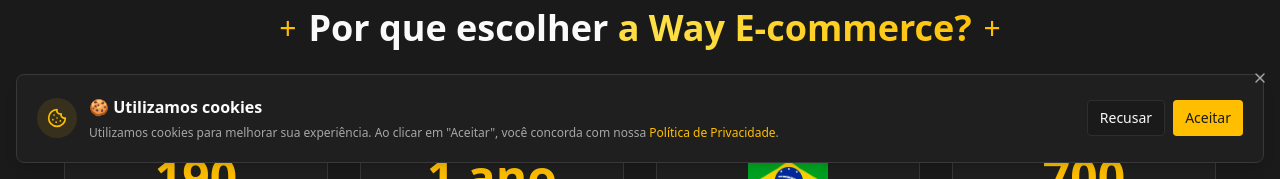
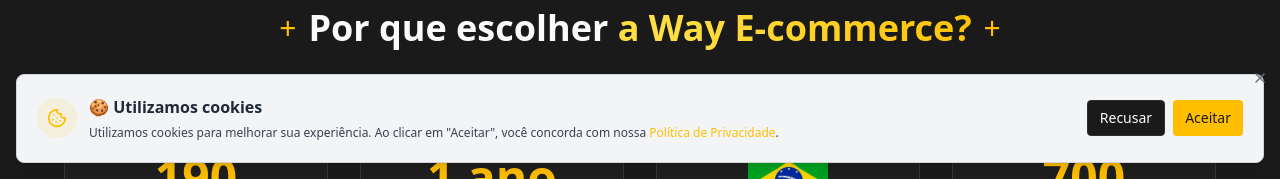
Before and after one commit to rocketset/way, a React (Vite) app: page / in a window 1280 px wide. Shown: the part 621-800 px from the top of the page. Built offline with nearby package versions, Linux system fonts and the light colour scheme; no server answers; the database is empty; the HTML template or start-up script is replaced by a standard one.

Commit message:
Refactor cookie consent banner

```diff
--- a/src/components/CookieConsent.tsx
+++ b/src/components/CookieConsent.tsx
@@ -44,7 +44,7 @@ export function CookieConsent() {
       )}
     >
       <div className="max-w-7xl mx-auto">
-        <div className="bg-card border border-border rounded-lg shadow-lg p-4 md:p-5">
+        <div className="bg-white dark:bg-gray-100 border border-gray-200 dark:border-gray-300 rounded-lg shadow-lg p-4 md:p-5">
           <div className="flex flex-col md:flex-row items-start md:items-center gap-3">
             {/* Ícone */}
             <div className="flex-shrink-0">
@@ -55,10 +55,10 @@ export function CookieConsent() {
 
             {/* Conteúdo */}
             <div className="flex-1 space-y-1">
-              <h3 className="text-base font-semibold text-foreground">
+              <h3 className="text-base font-semibold text-gray-900 dark:text-gray-800">
                 🍪 Utilizamos cookies
               </h3>
-              <p className="text-xs text-muted-foreground leading-relaxed">
+              <p className="text-xs text-gray-600 dark:text-gray-700 leading-relaxed">
                 Utilizamos cookies para melhorar sua experiência. Ao clicar em "Aceitar", você concorda com nossa{' '}
                 <a
                   href="/privacy"
@@ -93,7 +93,7 @@ export function CookieConsent() {
             {/* Botão fechar */}
             <button
               onClick={handleClose}
-              className="absolute top-3 right-3 text-muted-foreground hover:text-foreground transition-colors"
+              className="absolute top-3 right-3 text-gray-500 hover:text-gray-900 transition-colors"
               aria-label="Fechar"
             >
               <X className="w-4 h-4" />
```
